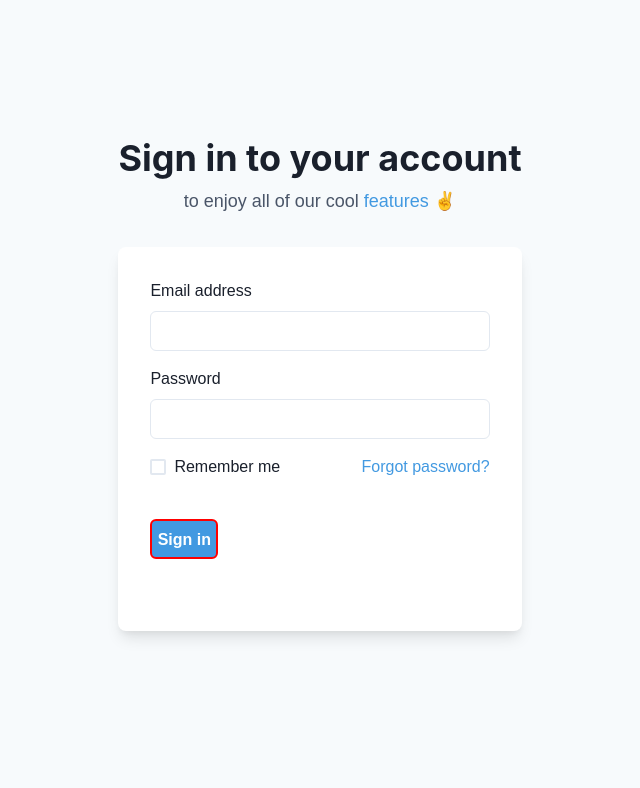
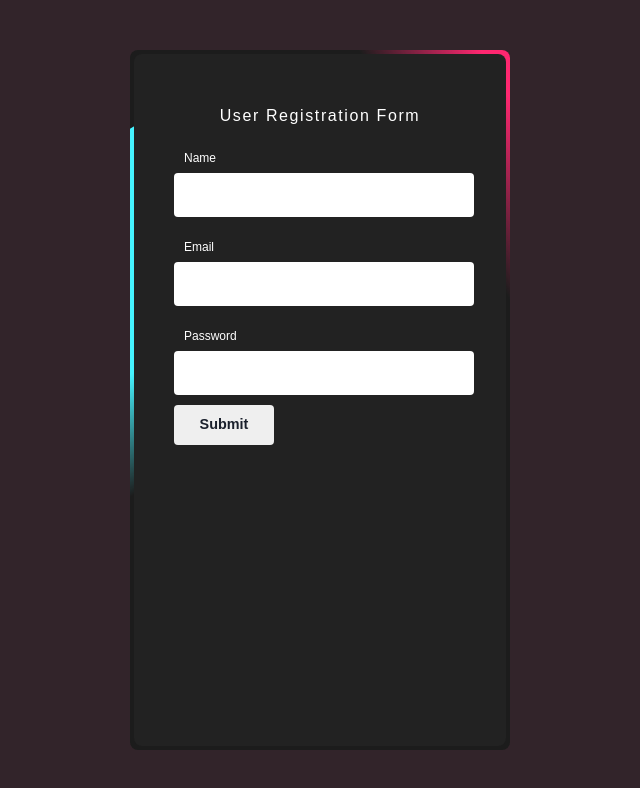
Before and after one commit to priyanka1565/attryb-assignmnet, a React (Create React App) app in the folder client/: page / in a window 1280 px wide. Shown: the top 788 px of the page, without its empty margins (320-960 px from the left). Built offline with nearby package versions, Linux system fonts and the light colour scheme.

Commit message:
api documnetation added

```diff
--- a/client/src/components/allroutes/AllRoutes.jsx
+++ b/client/src/components/allroutes/AllRoutes.jsx
@@ -13,8 +13,8 @@ const AllRoutes = () => {
   return (
       <div>
           <Routes>
-        <Route path='/' element={<Login />} />
-        <Route path='/signup' element={<SignupForm />} />
+        <Route path='/' element={<SignupForm />} />
+        <Route path='/login' element={< Login/>} />
         <Route path='/addcar' element={<CarAdd />} />
         <Route path='/getcar' element={<GetCar />} />
         <Route path='/edit-car' element={<Edit_Car />} />
--- a/client/src/components/pages/login/Login.jsx
+++ b/client/src/components/pages/login/Login.jsx
@@ -77,7 +77,7 @@ const Login = () => {
                                 align={'start'}
                                 justify={'space-between'}>
                                 <Checkbox>Remember me</Checkbox>
-                                <Link color={'blue.400'}>Forgot password?</Link>
+                                <Link color={'blue.400'}>Create Account </Link>
                             </Stack>
                             <Button onClick={handleSubmit}
                                 bg={'blue.400'}
--- a/client/src/components/pages/signup/Signup.jsx
+++ b/client/src/components/pages/signup/Signup.jsx
@@ -27,7 +27,7 @@ const SignupForm = () => {
             console.log(user_obj)
 
             localStorage.setItem("user_data", JSON.stringify(user_obj));
-            navigate("/");
+            navigate("/login");
         }
         else {
             toast("please enter Valid details")
@@ -40,7 +40,7 @@ const SignupForm = () => {
                 <div className="box1">
                     <span className="bordreLine1"></span>
                     <form action="" onSubmit={handleSubmit}>
-                        <h2>User Entry Form</h2>
+                        <h2>User Registration Form</h2>
                         <div className="inputBox1">
                             <input
                                 type="text"
```
Also changed, not shown: 2 other files (tests, documents, lock files or other folders).
